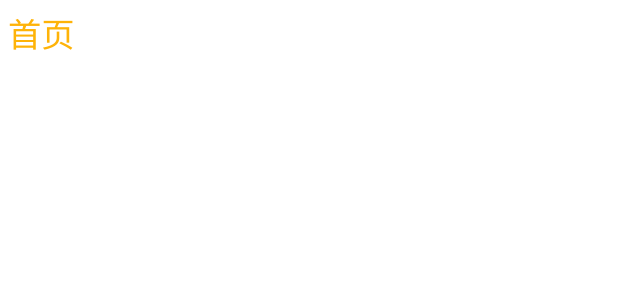
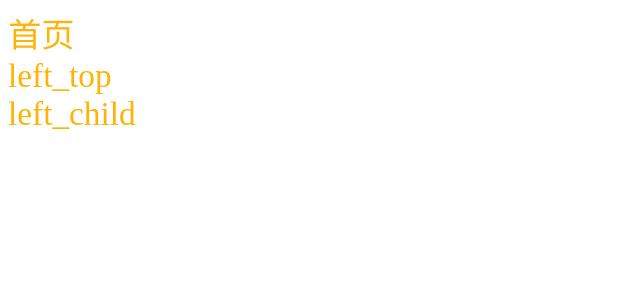
Before and after one commit to z3718l/vue-cli3-project, a Vue app: page /#/ in a window 1280 px wide. Shown: the top 300 px of the page, without its empty margins (0-640 px from the left). Built offline with nearby package versions, Linux system fonts and the light colour scheme.

Commit message:
feat: provide/inject实现组件之间通信

```diff
--- a/package.json
+++ b/package.json
@@ -16,7 +16,8 @@
     "axios": "^0.19.0",
     "core-js": "^2.6.5",
     "vue": "^2.6.10",
-    "vue-router": "^3.1.2"
+    "vue-router": "^3.1.2",
+    "vuex": "^3.1.1"
   },
   "devDependencies": {
     "@vue/cli-plugin-babel": "^3.11.0",
--- /dev/null
+++ b/src/components/leftChild.vue
@@ -0,0 +1,15 @@
+<template>
+  <div>
+    left_child
+  </div>
+</template>
+<script>
+export default {
+  name: 'LeftChild',
+  components: {},
+  inject: ['foo'],
+  created() {
+    console.log(`leftChild：${this.foo}`)
+  }
+}
+</script>
--- a/src/main.js
+++ b/src/main.js
@@ -2,6 +2,7 @@ import Vue from 'vue'
 import App from './App.vue'
 import router from './router'
 import axios from './axios'
+import store from './axios'
 
 import '@/assets/css/global.scss'
 
@@ -11,5 +12,6 @@ Vue.config.productionTip = false
 
 new Vue({
   router,
+  store,
   render: h => h(App),
 }).$mount('#app')
--- /dev/null
+++ b/src/views/components/leftTop.vue
@@ -0,0 +1,19 @@
+<template>
+  <div>
+    left_top
+    <LeftChild></LeftChild>
+  </div>
+</template>
+<script>
+import LeftChild from '@/components/leftChild.vue'
+export default {
+  name: 'LeftTop',
+  components: {
+    LeftChild
+  },
+  inject: ['foo'],
+  created() {
+    console.log(`leftTop：${this.foo}`)
+  }
+}
+</script>
--- a/src/views/index.vue
+++ b/src/views/index.vue
@@ -1,5 +1,18 @@
 <template>
   <div>
     首页
+    <LeftTop></LeftTop>
   </div>
 </template>
+<script>
+import LeftTop from '@/views/components/leftTop.vue'
+export default {
+  name: 'index',
+  components: {
+    LeftTop
+  },
+  provide: {
+    foo: 'bar'
+  }
+}
+</script>
```
Also changed, not shown: src/store.js (added, +10 -0 lines), .eslintrc.js (added).
